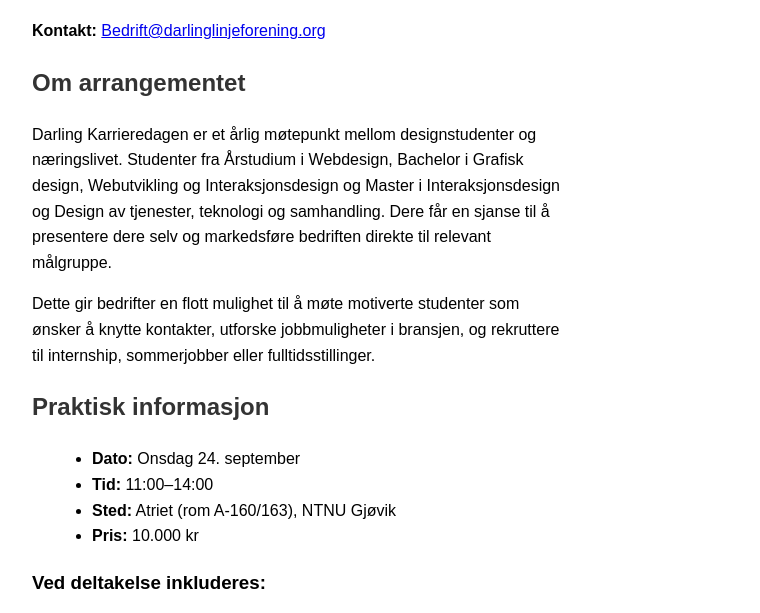
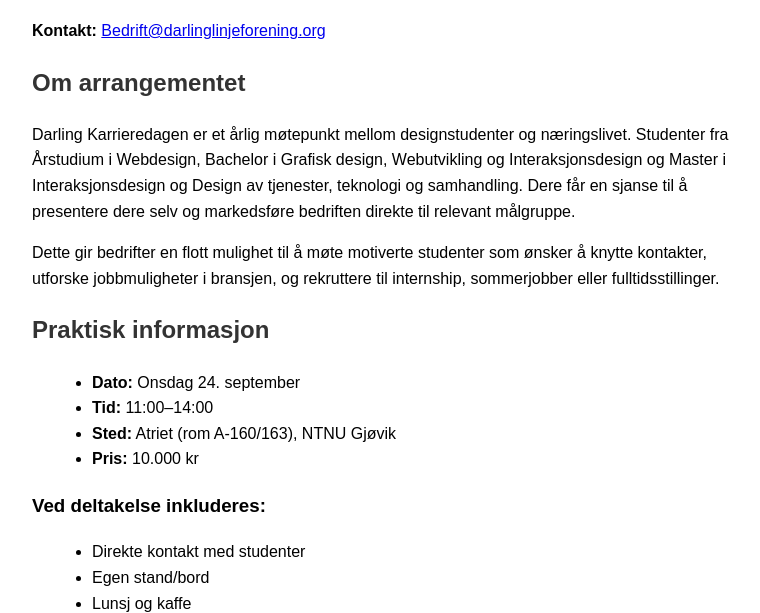
Before and after one commit to darling-linjeforening/karrieredagen2025, a plain HTML site: page bedrifter.html in a window 1280 px wide. Shown: the part 167-780 px from the top of the page, without its empty margins (8-768 px from the left). Drawn offline with Linux system fonts and the light colour scheme.

Commit message:
Update bedrifter.html

```diff
--- a/bedrifter.html
+++ b/bedrifter.html
@@ -9,7 +9,7 @@
             font-family: Arial, sans-serif;
             margin: 40px;
             line-height: 1.6;
-            max-width: 60ch;
+            max-width: 80ch;
         }
         h1, h2 {
             color: #333;
```
